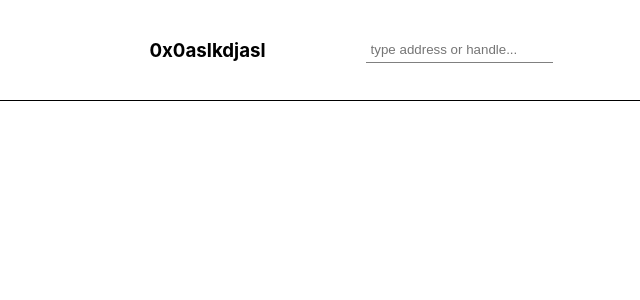
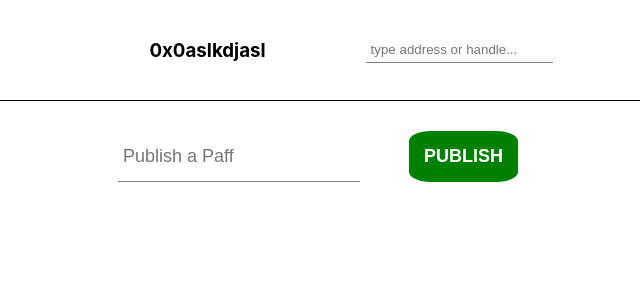
Before and after one commit to viktorlazi/paffer, a React (Create React App) app: page / in a window 1280 px wide. Shown: the top 300 px of the page, without its empty margins (322-962 px from the left). Built offline with nearby package versions, Linux system fonts and the light colour scheme; some icons are missing.

Commit message:
publishPaff

```diff
--- /dev/null
+++ b/src/Pages/Home/Components/PublishPaff.jsx
@@ -0,0 +1,11 @@
+import './style/publishPaff.css';
+
+function PublishPaff({address, publishPaff}) {
+  return (
+    <div className="publishPaff">
+      <input type="text" placeholder="Publish a Paff"/>
+      <button>publish</button>
+    </div>
+  )
+}
+export default PublishPaff;
--- /dev/null
+++ b/src/Pages/Home/Components/style/publishPaff.css
@@ -0,0 +1,27 @@
+.publishPaff{
+  margin: 0 auto 80px auto;
+  width: 400px;
+  padding-top: 30px;
+  display:flex;
+  justify-content: space-between;
+}
+.publishPaff input{
+  font-size:18px;
+  padding: 5px;
+  border: none;
+  outline: none;
+  background: none;
+  border-bottom: 1px solid gray;
+}
+.publishPaff button{
+  font-size: 18px;
+  padding: 15px;
+  border-radius: 20%;
+  border: none;
+  outline: none;
+  color: white;
+  background-color: green;
+  text-transform: uppercase;
+  font-weight: 900;
+  cursor: pointer;
+}
--- a/src/Pages/Home/Home.jsx
+++ b/src/Pages/Home/Home.jsx
@@ -1,9 +1,11 @@
 import Navbar from "../../Components/Navbar";
+import PublishPaff from './Components/PublishPaff';
 
 function Home() {
   return (
-    <div class="home">
+    <div className="home">
       <Navbar address="0x0aslkdjaslkdjkhkjhqwejl" />
+      <PublishPaff address="0x0aslkdjaslkdjkhkjhqwejl" publishPaff={()=>{}} />
     </div>
   )
 }
```
